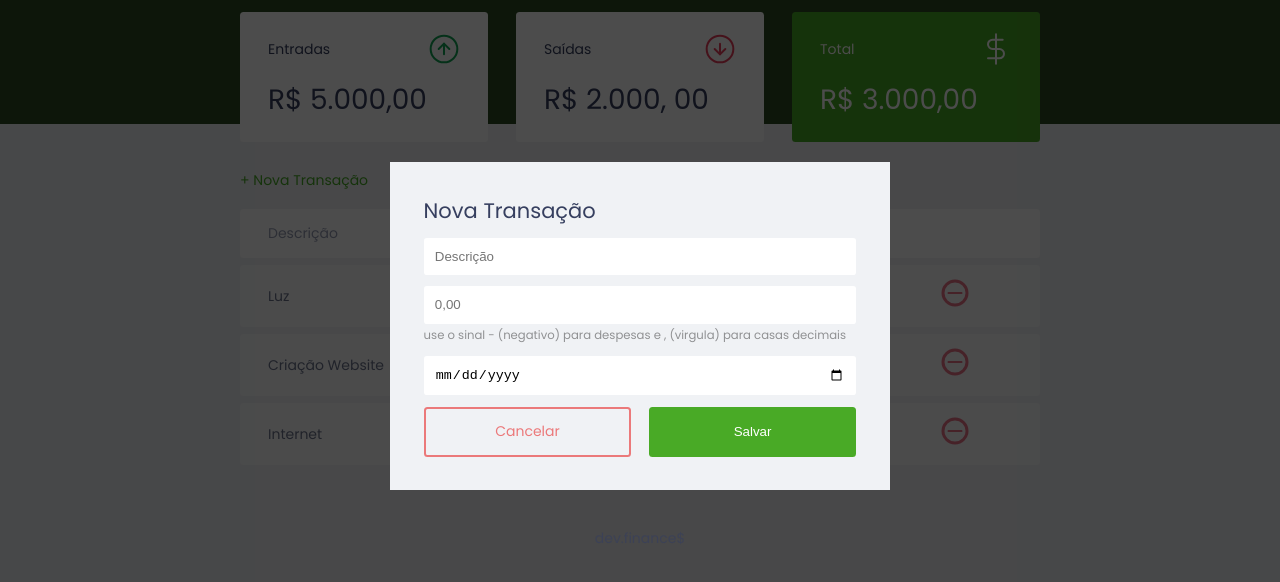
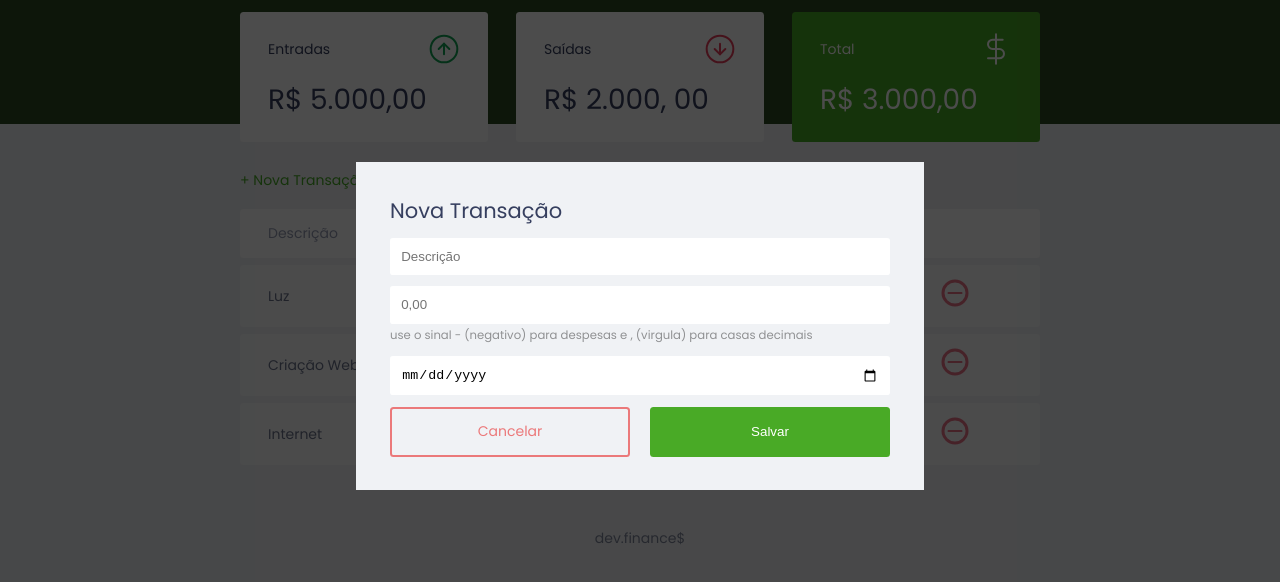
Before and after one commit to savio-2-lopes/Dev.Finaces, a plain HTML site: page index.html in a window 1280 px wide. Both pictures are taken after a click on the link "+ Nova Transação". Shown: the part 74-656 px from the top of the page. Drawn offline with Linux system fonts and the light colour scheme.

Commit message:
Update Remove Fixes Bug

```diff
--- a/style.css
+++ b/style.css
@@ -228,9 +228,11 @@ td.expense {
 
   opacity: 0;
   visibility: hidden;
+
+  z-index: 999;
 }
 
-.active{
+.modal-overlay.active{
   opacity: 1;
   visibility: visible;
 }
@@ -238,8 +240,10 @@ td.expense {
 .modal {
   background: #f0f2f5;
   padding: 2.4rem;
-  width: 90%;
-  max-width: 500px;
+
+  position: relative;
+  z-index: 1;
+
 }
 
 /* Form */
```
